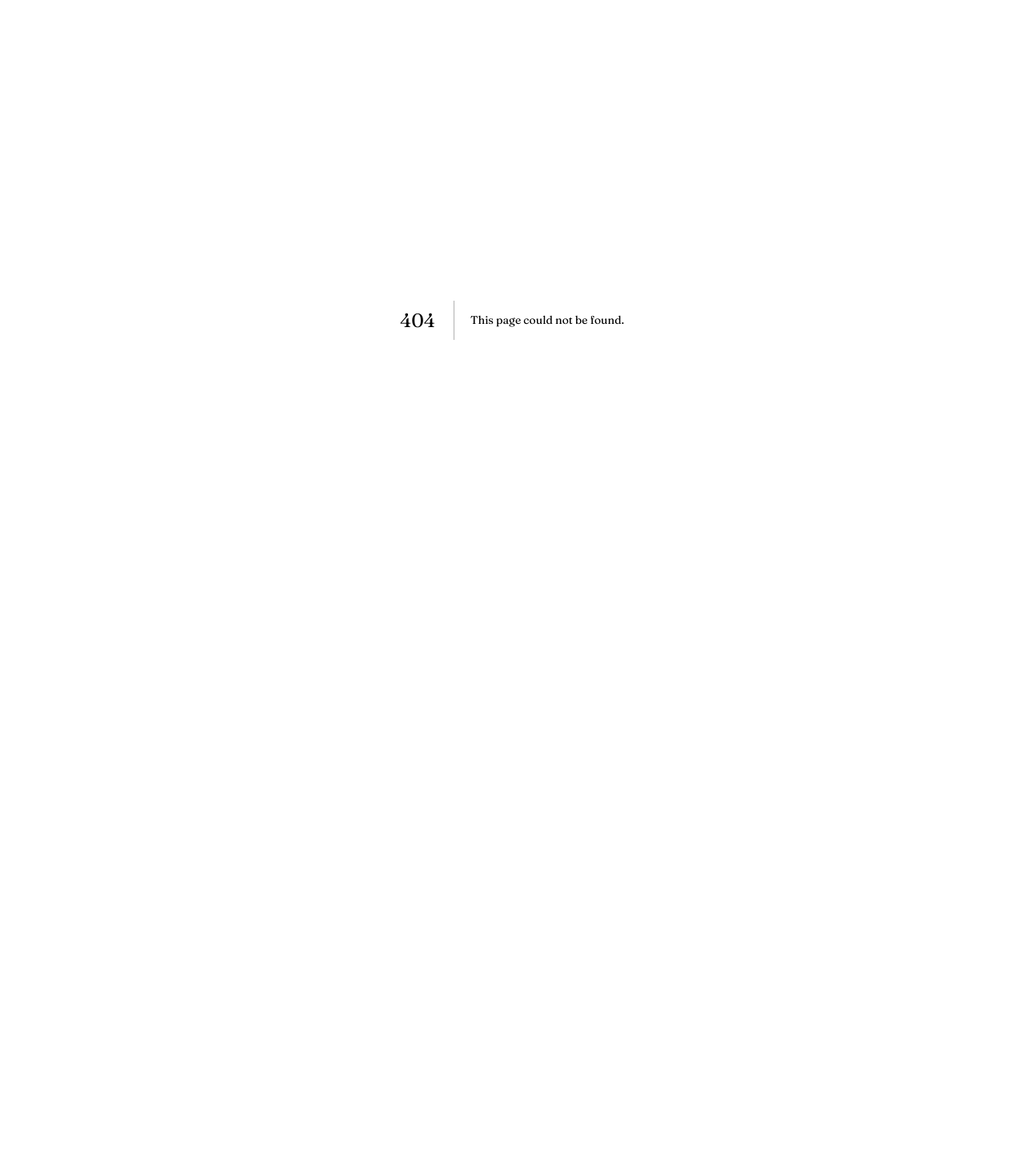
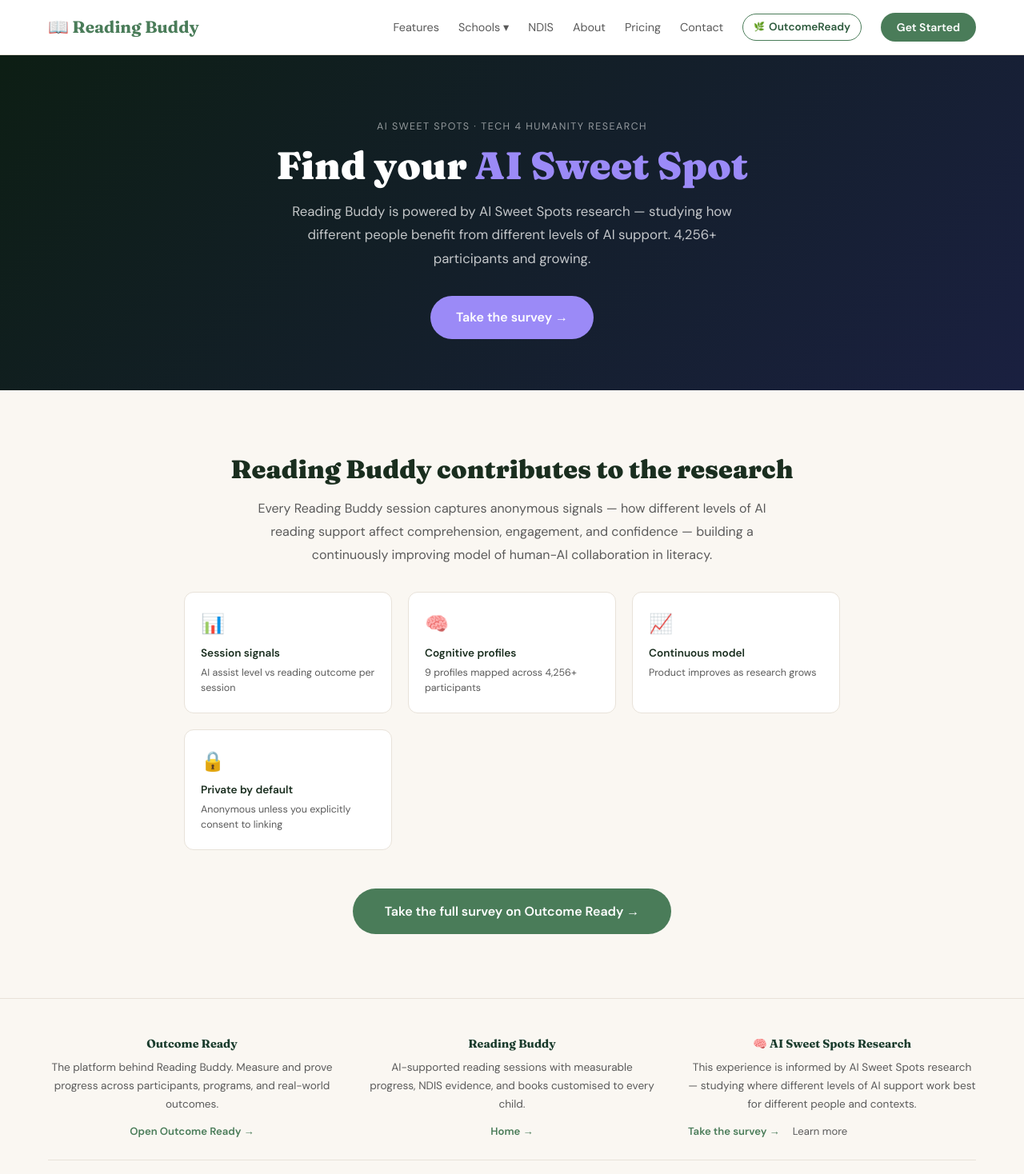
Before and after one commit to TML-4PM/reading-buddy, a Next.js app: page /sweetspots in a window 1280 px wide. Before the commit this address had no page. Shown: the top 1468 px of the page at 80% size. Before the commit the page ends 800 px from the top, so only its background shows below. Built offline with nearby package versions, Linux system fonts and the light colour scheme.

Commit message:
feat: AI Sweet Spots page linking to OR survey

```diff
--- /dev/null
+++ b/app/sweetspots/page.tsx
@@ -0,0 +1,61 @@
+import type { Metadata } from 'next'
+import Link from 'next/link'
+import Nav from '@/components/Nav'
+import FooterSweetSpots from '@/components/FooterSweetSpots'
+
+export const metadata: Metadata = {
+  title: 'AI Sweet Spots Research — Reading Buddy',
+  description: 'Contribute to AI Sweet Spots research. Help identify where AI support works best.',
+}
+
+const C = { sage:'#4a7c59', navy:'#1a2e1f', mid:'#5a5a5a', cream:'#faf7f2', border:'#e8e2d9', lav:'#9B8AF7' }
+
+export default function SweetSpotsPage() {
+  return (
+    <>
+      <Nav />
+      <section style={{ background:`linear-gradient(135deg,#0d1e14 0%,#1a2040 100%)`, padding:'5rem 1.5rem 4rem', color:'white', textAlign:'center' }}>
+        <p style={{ fontSize:'0.78rem', textTransform:'uppercase', letterSpacing:'0.12em', color:'rgba(255,255,255,0.55)', marginBottom:'0.75rem' }}>AI Sweet Spots · Tech 4 Humanity Research</p>
+        <h1 style={{ fontFamily:'Fraunces,serif', fontSize:'clamp(2rem,4.5vw,3rem)', fontWeight:900, marginBottom:'1rem', lineHeight:1.1 }}>
+          Find your <span style={{color:C.lav}}>AI Sweet Spot</span>
+        </h1>
+        <p style={{ color:'rgba(255,255,255,0.75)', fontSize:'1.05rem', maxWidth:600, margin:'0 auto 2rem', lineHeight:1.75 }}>
+          Reading Buddy is powered by AI Sweet Spots research — studying how different people benefit from different levels of AI support. 4,256+ participants and growing.
+        </p>
+        <Link href="https://outcome-ready.vercel.app/sweetspots" target="_blank"
+          style={{ background:C.lav, color:'white', padding:'0.875rem 2rem', borderRadius:50, fontWeight:700, textDecoration:'none', display:'inline-block' }}>
+          Take the survey →
+        </Link>
+      </section>
+
+      <section style={{ padding:'5rem 1.5rem', background:C.cream }}>
+        <div style={{ maxWidth:820, margin:'0 auto', textAlign:'center' }}>
+          <h2 style={{ fontFamily:'Fraunces,serif', fontSize:'clamp(1.5rem,3vw,2rem)', fontWeight:800, color:C.navy, marginBottom:'1rem' }}>Reading Buddy contributes to the research</h2>
+          <p style={{ color:C.mid, lineHeight:1.8, maxWidth:640, margin:'0 auto 2rem' }}>
+            Every Reading Buddy session captures anonymous signals — how different levels of AI reading support affect comprehension, engagement, and confidence — building a continuously improving model of human-AI collaboration in literacy.
+          </p>
+          <div style={{ display:'grid', gridTemplateColumns:'repeat(auto-fit,minmax(200px,1fr))', gap:'1.25rem', textAlign:'left', marginBottom:'3rem' }}>
+            {[
+              ['📊','Session signals','AI assist level vs reading outcome per session'],
+              ['🧠','Cognitive profiles','9 profiles mapped across 4,256+ participants'],
+              ['📈','Continuous model','Product improves as research grows'],
+              ['🔒','Private by default','Anonymous unless you explicitly consent to linking'],
+            ].map(([icon,t,d]) => (
+              <div key={t as string} style={{ background:'white', borderRadius:12, padding:'1.25rem', border:`1px solid ${C.border}` }}>
+                <div style={{ fontSize:'1.5rem', marginBottom:'0.4rem' }}>{icon}</div>
+                <div style={{ fontWeight:700, fontSize:'0.85rem', color:C.navy, marginBottom:'0.25rem' }}>{t}</div>
+                <div style={{ fontSize:'0.78rem', color:C.mid, lineHeight:1.55 }}>{d}</div>
+              </div>
+            ))}
+          </div>
+          <Link href="https://outcome-ready.vercel.app/sweetspots" target="_blank"
+            style={{ display:'inline-block', background:C.sage, color:'white', padding:'1rem 2.5rem', borderRadius:50, fontWeight:700, textDecoration:'none' }}>
+            Take the full survey on Outcome Ready →
+          </Link>
+        </div>
+      </section>
+
+      <FooterSweetSpots />
+    </>
+  )
+}
```
